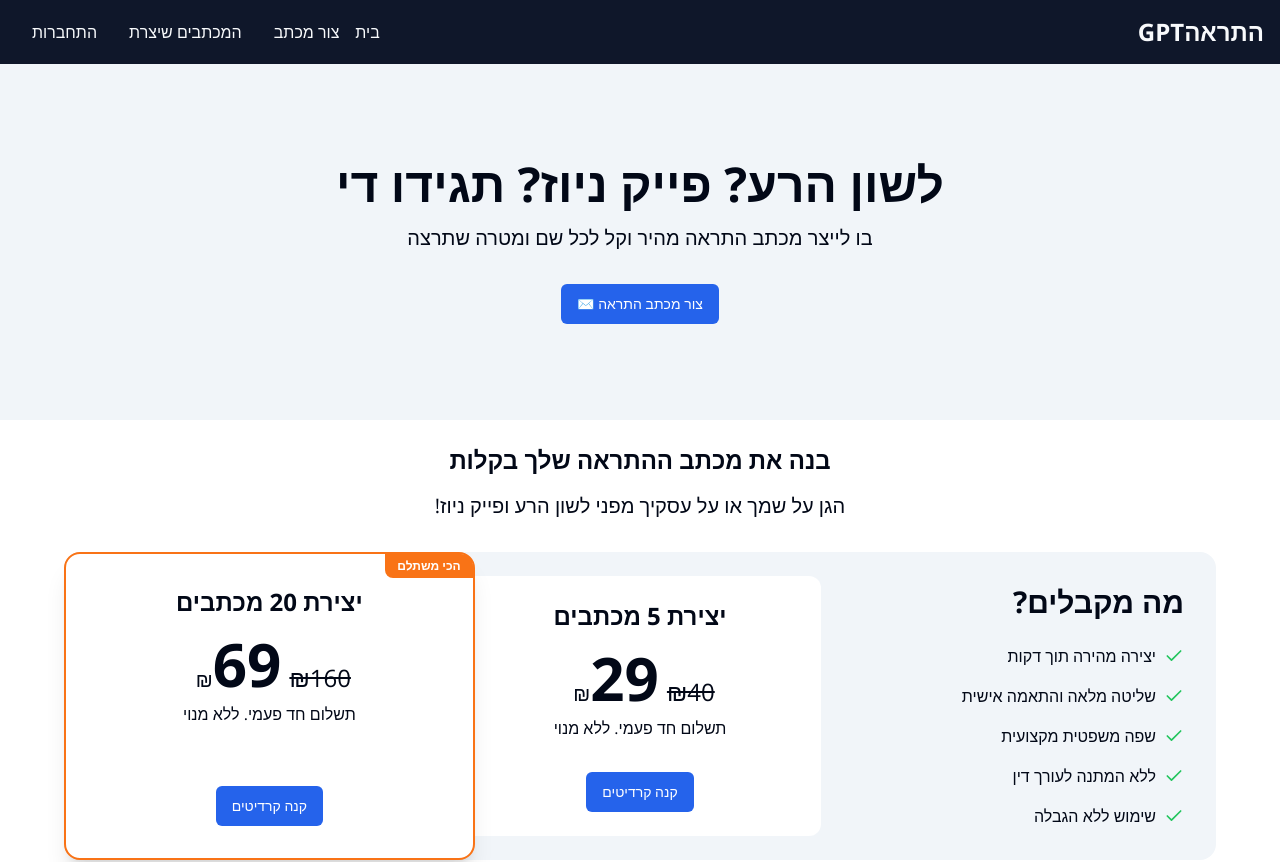
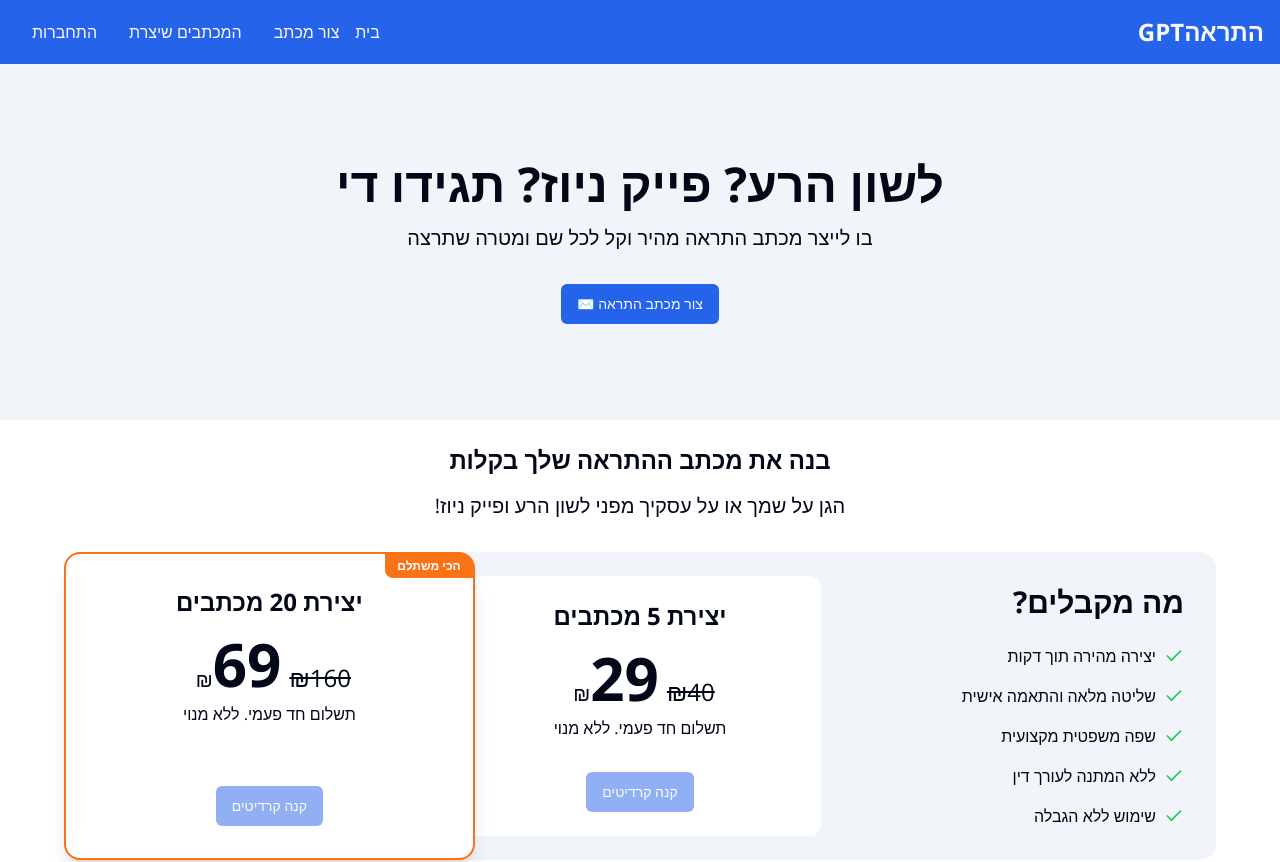
Before and after one commit to ronka/warning-letter-gpt, a Next.js app: page / in a window 1280 px wide. Shown: the top 862 px of the page. Built offline with nearby package versions, Linux system fonts and the light colour scheme; no server answers.

Commit message:
change site theme

```diff
--- a/app/globals.css
+++ b/app/globals.css
@@ -1,70 +1,67 @@
 @tailwind base;
   @tailwind components;
   @tailwind utilities;
+
+
 
   @layer base {
 	:root {
 	  --background: 0 0% 100%;
 	  --foreground: 222.2 84% 4.9%;
-
 	  --card: 0 0% 100%;
 	  --card-foreground: 222.2 84% 4.9%;
-
 	  --popover: 0 0% 100%;
 	  --popover-foreground: 222.2 84% 4.9%;
-
-      --primary: 222.2 47.4% 11.2%;
+	  --primary: 221.2 83.2% 53.3%;
 	  --primary-foreground: 210 40% 98%;
-
 	  --secondary: 210 40% 96.1%;
 	  --secondary-foreground: 222.2 47.4% 11.2%;
-
 	  --muted: 210 40% 96.1%;
 	  --muted-foreground: 215.4 16.3% 46.9%;
-
 	  --accent: 210 40% 96.1%;
 	  --accent-foreground: 222.2 47.4% 11.2%;
-
 	  --destructive: 0 84.2% 60.2%;
 	  --destructive-foreground: 210 40% 98%;
-
 	  --border: 214.3 31.8% 91.4%;
 	  --input: 214.3 31.8% 91.4%;
-      --ring: 222.2 84% 4.9%;
-
+	  --ring: 221.2 83.2% 53.3%;
 	  --radius: 0.5rem;
+	  --chart-1: 12 76% 61%;
+	  --chart-2: 173 58% 39%;
+	  --chart-3: 197 37% 24%;
+	  --chart-4: 43 74% 66%;
+	  --chart-5: 27 87% 67%;
 	}
 
 	.dark {
 	  --background: 222.2 84% 4.9%;
 	  --foreground: 210 40% 98%;
-
 	  --card: 222.2 84% 4.9%;
 	  --card-foreground: 210 40% 98%;
-
 	  --popover: 222.2 84% 4.9%;
 	  --popover-foreground: 210 40% 98%;
-
-      --primary: 210 40% 98%;
+	  --primary: 217.2 91.2% 59.8%;
 	  --primary-foreground: 222.2 47.4% 11.2%;
-
 	  --secondary: 217.2 32.6% 17.5%;
 	  --secondary-foreground: 210 40% 98%;
-
 	  --muted: 217.2 32.6% 17.5%;
 	  --muted-foreground: 215 20.2% 65.1%;
-
 	  --accent: 217.2 32.6% 17.5%;
 	  --accent-foreground: 210 40% 98%;
-
 	  --destructive: 0 62.8% 30.6%;
 	  --destructive-foreground: 210 40% 98%;
-
 	  --border: 217.2 32.6% 17.5%;
 	  --input: 217.2 32.6% 17.5%;
-      --ring: 212.7 26.8% 83.9%;
+	  --ring: 224.3 76.3% 48%;
+	  --chart-1: 220 70% 50%;
+	  --chart-2: 160 60% 45%;
+	  --chart-3: 30 80% 55%;
+	  --chart-4: 280 65% 60%;
+	  --chart-5: 340 75% 55%;
 	}
   }
+
+
 
   @layer base {
     * {
--- a/components/home/Hero.tsx
+++ b/components/home/Hero.tsx
@@ -11,9 +11,7 @@
           בו לייצר מכתב התראה מהיר וקל לכל שם ומטרה שתרצה
         </p>
         <Link href={"/letter"}>
-          <Button className={`text-white bg-blue-600`}>
-            צור מכתב התראה ✉️
-          </Button>
+          <Button>צור מכתב התראה ✉️</Button>
         </Link>
       </div>
     </section>
--- a/components/pricing-table/BuyButton.tsx
+++ b/components/pricing-table/BuyButton.tsx
@@ -21,12 +21,7 @@
   return (
     <>
       <Link href={buyLink} className="lemonsqueezy-button">
-        <Button
-          className="text-white bg-blue-600"
-          disabled={userId ? !isCheckoutReady : false}
-        >
-          קנה קרדיטים
-        </Button>
+        <Button disabled={!isCheckoutReady}>קנה קרדיטים</Button>
       </Link>
       <Script src="https://app.lemonsqueezy.com/js/lemon.js" defer />
     </>
```
Lines whose indentation alone changed are shown as unchanged.
